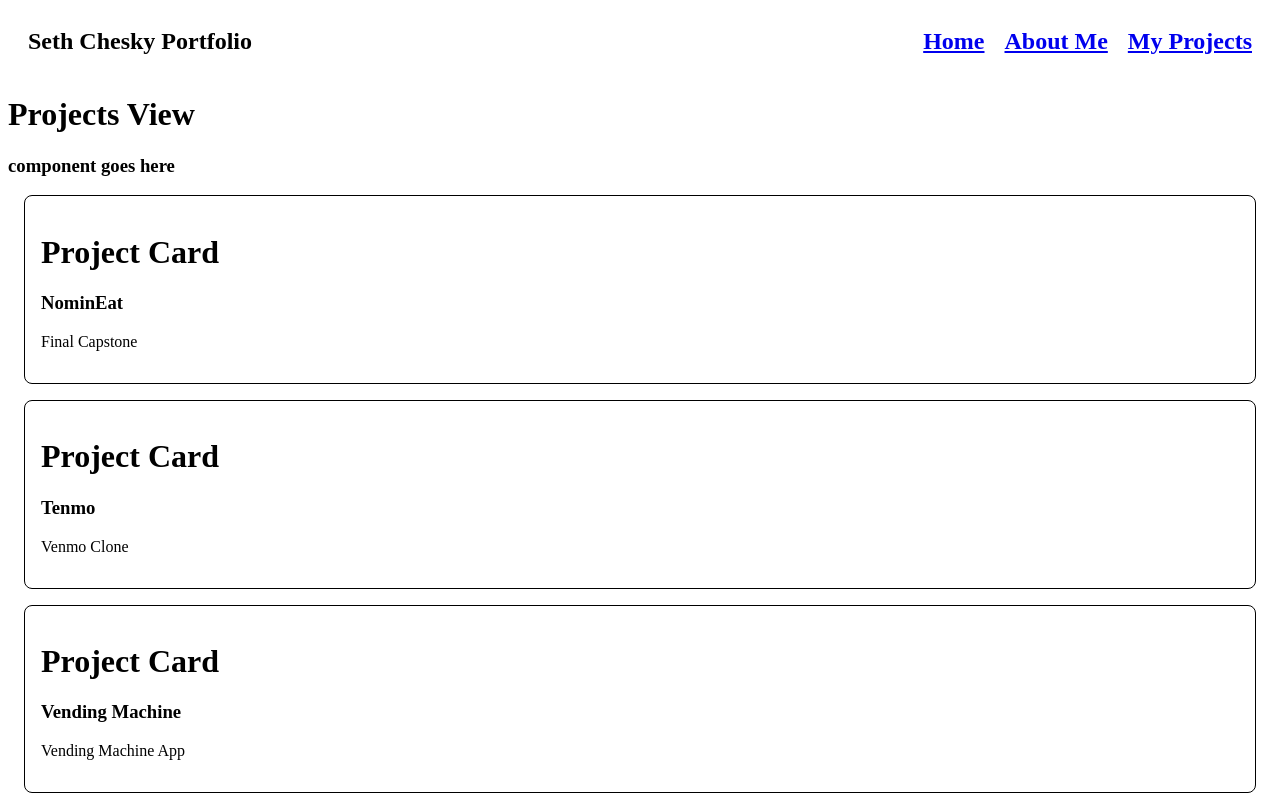
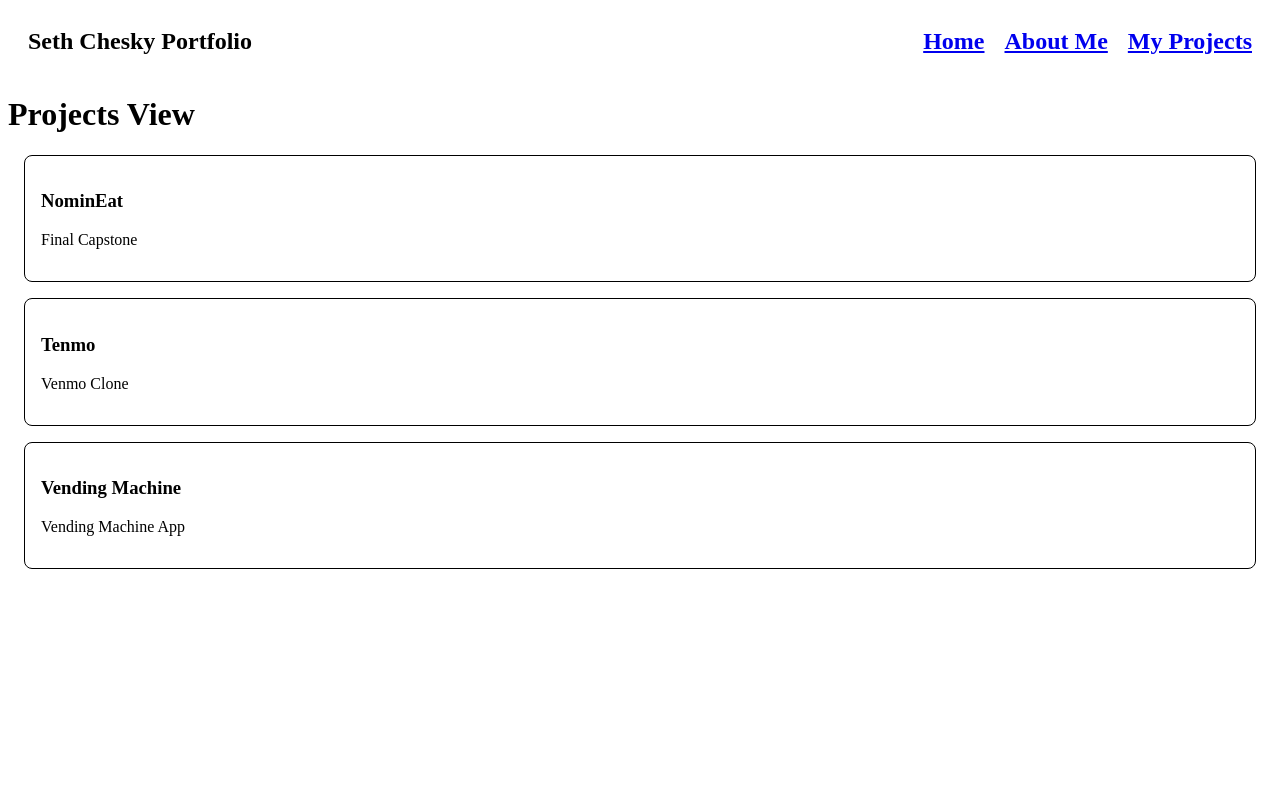
Before and after one commit to chethnut/portfolio-page-vue, a Vue app: page /projects in a window 1280 px wide. Built offline with nearby package versions, Linux system fonts and the light colour scheme.

Commit message:
removed some design placeholders

```diff
--- a/src/components/ProjectCard.vue
+++ b/src/components/ProjectCard.vue
@@ -1,6 +1,5 @@
 <template>
     <div class="project-card">
-        <h1>Project Card</h1>
         <h3>{{ title }}</h3>
         <p>{{ description }}</p>
     </div>
--- a/src/views/MyProjectsView.vue
+++ b/src/views/MyProjectsView.vue
@@ -1,7 +1,6 @@
 <template>
     <HeaderComp/>
     <h1>Projects View</h1>
-    <h3>component goes here</h3>
     <ProjectCard
         v-for="project in projects"
         :key="project.id"
```
